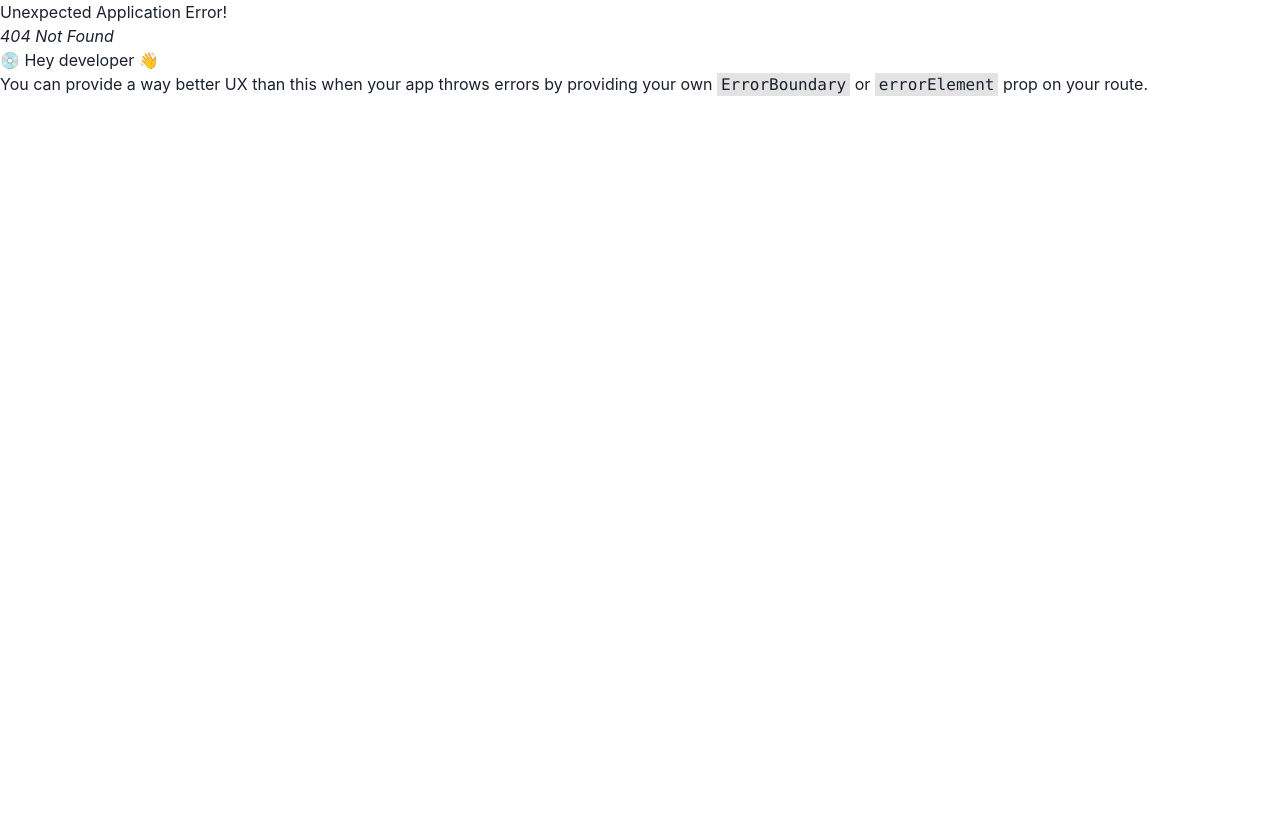
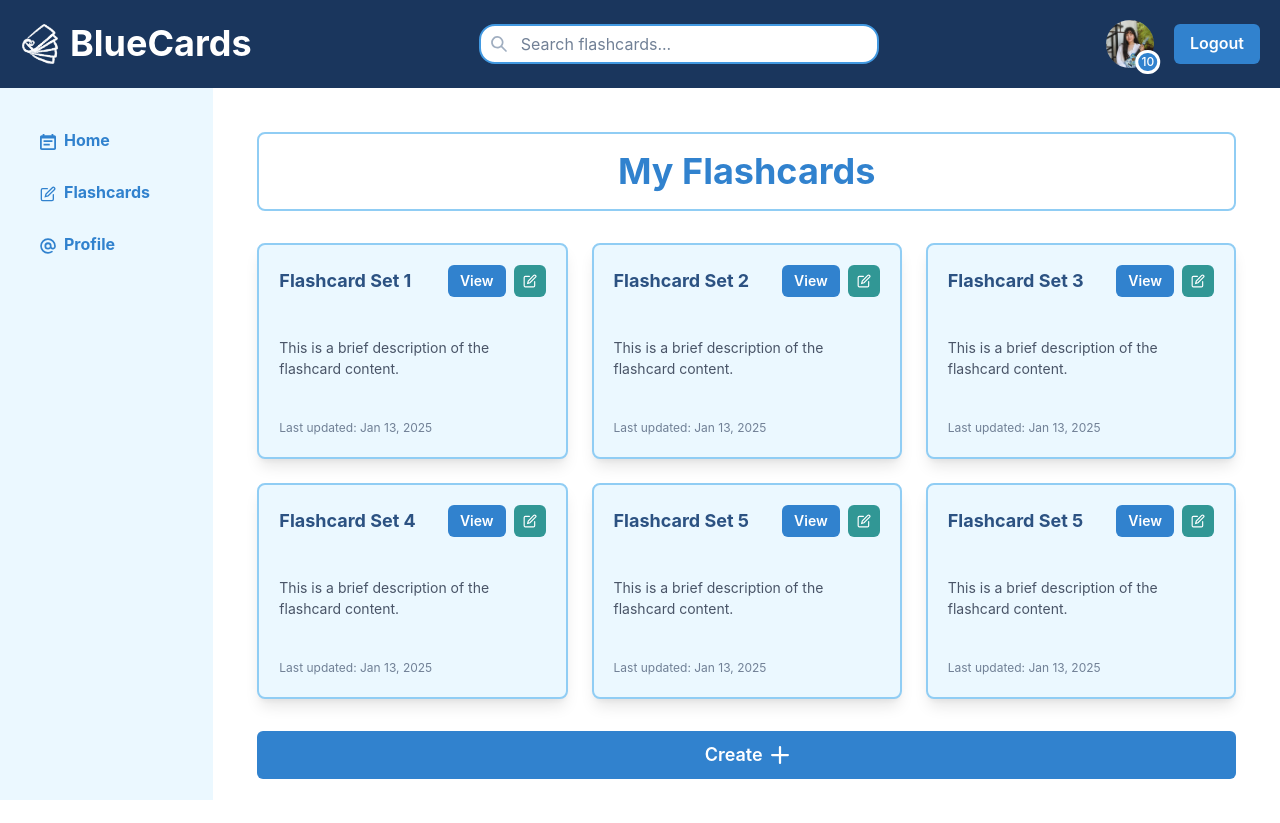
Before and after one commit to miriamochavillo/bluecards-project, a React (Vite) app: page /flashcard-list in a window 1280 px wide. Before the commit this address had no page. Before the commit the page ends 800 px from the top, so only its background shows below. Built offline with nearby package versions, Linux system fonts and the light colour scheme.

Commit message:
Flashcards are able to be created and be deleted

```diff
--- a/package.json
+++ b/package.json
@@ -18,7 +18,9 @@
     "react": "^18.3.1",
     "react-beautiful-dnd": "^13.1.1",
     "react-dom": "^18.3.1",
-    "react-router-dom": "^7.1.1"
+    "react-icons": "^5.4.0",
+    "react-router-dom": "^7.1.1",
+    "uuid": "^11.0.5"
   },
   "devDependencies": {
     "@eslint/js": "^9.17.0",
--- a/src/app/App.tsx
+++ b/src/app/App.tsx
@@ -13,6 +13,7 @@ import Flashcards from "../pages/Flashcards";
 import CreateFlashcards from "../pages/CreateFlashcards";
 import MyFlashcards from "../pages/MyFlashcards";
 import FlashcardSet from "../pages/FlashcardSet";
+import FlashcardList from "../pages/FlashcardList";
 // router and routes
 const router = createBrowserRouter(
   createRoutesFromElements(
@@ -23,6 +24,7 @@ const router = createBrowserRouter(
       <Route path="/create-flashcards" element={<CreateFlashcards />} />
       <Route path="/my-flashcards" element={<MyFlashcards />} />
       <Route path="/flashcard-set" element={<FlashcardSet />} />
+      <Route path="/flashcard-list" element={<FlashcardList />} />
     </Route>
   )
 );
--- a/src/pages/CreateFlashcards.tsx
+++ b/src/pages/CreateFlashcards.tsx
@@ -18,15 +18,17 @@ import {
 } from "@chakra-ui/react";
 import { AddIcon, DeleteIcon, DragHandleIcon } from "@chakra-ui/icons";
 import { useNavigate } from "react-router-dom";
+import { v4 as uuidv4 } from "uuid";
 
 export default function CreateFlashcards() {
-  const navigate = useNavigate();
+  const flashcardSetId = uuidv4();
 
   const [title, setTitle] = useState("");
   const [description, setDescription] = useState("");
   const [flashcards, setFlashcards] = useState([
     { definition: "", answer: "" },
   ]);
+  const navigate = useNavigate();
   const [isSubmitted, setIsSubmitted] = useState(false);
   const toast = useToast();
 
@@ -54,6 +56,28 @@ export default function CreateFlashcards() {
     setFlashcards(flashcards.filter((_, i) => i !== index));
   };
 
+  // const saveFlashcardSet = () => {
+  //   setIsSubmitted(true);
+  //   if (
+  //     !title.trim() ||
+  //     flashcards.some((f) => !f.definition.trim() || !f.answer.trim())
+  //   ) {
+  //     return;
+  //   }
+
+  //   // Logic to save the flashcard set
+  //   console.log({ id: flashcardSetId, title, description, flashcards });
+  //   toast({
+  //     title: "Success",
+  //     description: `"${title}" card set was saved successfully.`,
+  //     status: "success",
+  //     duration: 5000,
+  //     isClosable: true,
+  //     position: "top",
+  //   });
+  //   navigate("/my-flashcards");
+  // };
+
   const saveFlashcardSet = () => {
     setIsSubmitted(true);
     if (
@@ -62,16 +86,35 @@ export default function CreateFlashcards() {
     ) {
       return;
     }
-    // Logic to save the flashcard set
-    console.log({ title, description, flashcards });
+
+    const newFlashcardSet = {
+      id: flashcardSetId,
+      title,
+      description,
+      flashcards,
+      lastUpdated: new Date().toLocaleString(),
+    };
+
+    // Get existing flashcard sets from localStorage
+    const existingSets = JSON.parse(
+      localStorage.getItem("flashcardSets") || "[]"
+    );
+
+    // Save the new set
+    localStorage.setItem(
+      "flashcardSets",
+      JSON.stringify([...existingSets, newFlashcardSet])
+    );
+
     toast({
       title: "Success",
-      description: "Flashcard set saved successfully.",
+      description: `"${title}" card set was saved successfully.`,
       status: "success",
       duration: 5000,
       isClosable: true,
       position: "top",
     });
+
     navigate("/my-flashcards");
   };
 
--- /dev/null
+++ b/src/pages/FlashcardList.tsx
@@ -0,0 +1,150 @@
+import { useEffect, useState } from "react";
+import { CardBody, CardHeader, Heading } from "@chakra-ui/react";
+
+import {
+  Card,
+  CardFooter,
+  HStack,
+  IconButton,
+  Spacer,
+  Text,
+} from "@chakra-ui/react";
+
+import { AddIcon, EditIcon } from "@chakra-ui/icons";
+import { Button } from "@chakra-ui/react";
+
+import { SimpleGrid } from "@chakra-ui/react";
+import { useNavigate } from "react-router-dom";
+
+const initialFlashcardSets = [
+  {
+    id: 1,
+    title: "Flashcard Set 1",
+    description: "This is a brief description of the flashcard content.",
+    definition: "This is a brief definition of the flashcard content.",
+    answer: "This is a brief answer of the flashcard content.",
+  },
+  {
+    id: 2,
+    title: "Flashcard Set 2",
+    description: "This is a brief description of the flashcard content.",
+    definition: "This is a brief definition of the flashcard content.",
+    answer: "This is a brief answer of the flashcard content.",
+  },
+  {
+    id: 3,
+    title: "Flashcard Set 3",
+    description: "This is a brief description of the flashcard content.",
+    definition: "This is a brief definition of the flashcard content.",
+    answer: "This is a brief answer of the flashcard content.",
+  },
+  {
+    id: 4,
+    title: "Flashcard Set 4",
+    description: "This is a brief description of the flashcard content.",
+    definition: "This is a brief definition of the flashcard content.",
+    answer: "This is a brief answer of the flashcard content.",
+  },
+  {
+    id: 5,
+    title: "Flashcard Set 5",
+    description: "This is a brief description of the flashcard content.",
+    definition: "This is a brief definition of the flashcard content.",
+    answer: "This is a brief answer of the flashcard content.",
+  },
+  {
+    id: 6,
+    title: "Flashcard Set 5",
+    description: "This is a brief description of the flashcard content.",
+    definition: "This is a brief definition of the flashcard content.",
+    answer: "This is a brief answer of the flashcard content.",
+  },
+];
+
+const getInitialData = () => {
+  const data = JSON.parse(localStorage.getItem("flashcardSets"));
+  if (!data) return [];
+  return data;
+};
+
+export default function FlashcardList() {
+  const navigate = useNavigate();
+
+  const [flashcardSets, setFlashcardSets] = useState(initialFlashcardSets);
+  useEffect(() => {
+    localStorage.setItem("flashcardSets", JSON.stringify(flashcardSets));
+  }, [flashcardSets]);
+
+  return (
+    <SimpleGrid spacing={8} maxW="1200px" mx="auto" p={6}>
+      {/* Heading */}
+      <Heading
+        as="h2"
+        color="blue.500"
+        bg="white"
+        border="2px solid"
+        borderColor="blue.200"
+        p={4}
+        borderRadius="lg"
+        textAlign="center"
+      >
+        My Flashcards
+      </Heading>
+      <SimpleGrid columns={{ base: 1, sm: 2, md: 3 }} spacing={6}>
+        {flashcardSets.map((flashcardSet) => (
+          <Card
+            key={flashcardSet.id}
+            bg="blue.50"
+            border="2px solid"
+            borderColor="blue.200"
+            borderRadius="lg"
+            boxShadow="lg"
+            transition="all 0.3s ease-in-out"
+            _hover={{ transform: "scale(1.05)", boxShadow: "2xl" }}
+          >
+            <CardHeader>
+              <HStack spacing={3}>
+                <Heading fontSize="lg" color="blue.700">
+                  {flashcardSet.title}
+                </Heading>
+                <Spacer />
+                <HStack spacing={2}>
+                  <Button size="sm" colorScheme="blue">
+                    View
+                  </Button>
+                  <IconButton
+                    size="sm"
+                    icon={<EditIcon />}
+                    colorScheme="teal"
+                    aria-label="Edit"
+                    _hover={{ bg: "teal.600" }}
+                  />
+                </HStack>
+              </HStack>
+            </CardHeader>
+            <CardBody>
+              <Text fontSize="sm" color="gray.600">
+                {flashcardSet.description}
+              </Text>
+            </CardBody>
+            <CardFooter>
+              <Text fontSize="xs" color="gray.500">
+                Last updated: Jan 13, 2025
+              </Text>
+            </CardFooter>
+          </Card>
+        ))}
+      </SimpleGrid>
+      <Button
+        rightIcon={<AddIcon />}
+        colorScheme="blue"
+        variant="solid"
+        size="lg"
+        _hover={{ bg: "blue.900", transform: "scale(1.05)" }}
+        onClick={() => navigate("/create-flashcards")}
+      >
+        Create
+      </Button>
+    </SimpleGrid>
+  );
+}
--- a/src/pages/MyFlashcards.tsx
+++ b/src/pages/MyFlashcards.tsx
@@ -1,4 +1,5 @@
-import { EditIcon } from "@chakra-ui/icons";
+import { useEffect, useState } from "react";
+import { AddIcon } from "@chakra-ui/icons";
 import {
   Button,
   Card,
@@ -8,34 +9,68 @@ import {
   Heading,
   HStack,
   IconButton,
+  Menu,
+  MenuButton,
+  MenuDivider,
+  MenuItem,
+  MenuList,
   Spacer,
   Text,
 } from "@chakra-ui/react";
-
 import { SimpleGrid } from "@chakra-ui/react";
 import { useNavigate } from "react-router-dom";
+import { SlOptionsVertical } from "react-icons/sl";
+
+interface FlashcardSet {
+  id: string;
+  title: string;
+  description: string;
+  lastUpdated: string;
+}
 
 export default function MyFlashcards() {
   const navigate = useNavigate();
+  const [flashcardSets, setFlashcardSets] = useState<FlashcardSet[]>([]);
+
+  useEffect(() => {
+    // Fetch flashcard sets from localStorage
+    const savedSets = JSON.parse(localStorage.getItem("flashcardSets") || "[]");
+    setFlashcardSets(savedSets);
+  }, []);
+
+  const deleteFlashcardSet = (id: string) => {
+    const updatedSets = flashcardSets.filter((set) => set.id !== id);
+    setFlashcardSets(updatedSets);
+    localStorage.setItem("flashcardSets", JSON.stringify(updatedSets));
+  };
+
   return (
     <SimpleGrid spacing={8} maxW="1200px" mx="auto" p={6}>
-      {/* Heading */}
-      <Heading
-        as="h2"
-        color="blue.500"
-        bg="white"
-        border="2px solid"
-        borderColor="blue.200"
-        p={4}
-        borderRadius="lg"
-        textAlign="center"
-      >
+      <HStack border="2px solid" borderColor="blue.200" p={4} borderRadius="lg">
+        <Heading as="h2" color="blue.500" bg="white" textAlign="center">
           My Flashcards
         </Heading>
+        <Spacer />
+        <IconButton
+          aria-label="Create"
+          icon={<AddIcon />}
+          colorScheme="blue"
+          variant="solid"
+          size="lg"
+          _hover={{ bg: "blue.900", transform: "scale(1.05)" }}
+          onClick={() => navigate("/create-flashcards")}
+        />
+      </HStack>
+
+      {flashcardSets.length === 0 ? (
+        <Text fontSize="lg" color="gray.600" textAlign="center">
+          No flashcard sets created yet. Click "Create" to add one!
+        </Text>
+      ) : (
         <SimpleGrid columns={{ base: 1, sm: 2, md: 3 }} spacing={6}>
-        {[1, 2, 3, 4, 5, 6, 7, 8, 9].map((item) => (
+          {flashcardSets.map((set) => (
             <Card
-            key={item}
+              key={set.id}
               bg="blue.50"
               border="2px solid"
               borderColor="blue.200"
@@ -47,45 +82,50 @@ export default function MyFlashcards() {
               <CardHeader>
                 <HStack spacing={3}>
                   <Heading fontSize="lg" color="blue.700">
-                  Card Title
+                    {set.title}
                   </Heading>
                   <Spacer />
                   <HStack spacing={2}>
-                  <Button size="sm" colorScheme="blue">
+                    <Button
+                      size="sm"
+                      colorScheme="blue"
+                      onClick={() => navigate(`/flashcard-set/${set.id}`)}
+                    >
                       View
                     </Button>
-                  <IconButton
+                    <Menu placement="bottom-end">
+                      <MenuButton
+                        as={IconButton}
                         size="sm"
-                    icon={<EditIcon />}
+                        icon={<SlOptionsVertical />}
                         colorScheme="teal"
-                    aria-label="Edit"
-                    _hover={{ bg: "teal.600" }}
+                        aria-label="Options"
                       />
+                      <MenuList>
+                        <MenuItem>Edit</MenuItem>
+                        <MenuDivider />
+                        <MenuItem onClick={() => deleteFlashcardSet(set.id)}>
+                          Delete
+                        </MenuItem>
+                      </MenuList>
+                    </Menu>
                   </HStack>
                 </HStack>
               </CardHeader>
               <CardBody>
                 <Text fontSize="sm" color="gray.600">
-                This is a brief description of the flashcard content.
+                  {set.description || "No description available."}
                 </Text>
               </CardBody>
               <CardFooter>
                 <Text fontSize="xs" color="gray.500">
-                Last updated: Jan 13, 2025
+                  Last updated: {set.lastUpdated}
                 </Text>
               </CardFooter>
             </Card>
           ))}
         </SimpleGrid>
-      <Button
-        colorScheme="blue"
-        variant="solid"
-        size="lg"
-        _hover={{ bg: "blue.900", transform: "scale(1.05)" }}
-        onClick={() => navigate("/create-flashcards")}
-      >
-        Create New Set of Flashcards
-      </Button>
+      )}
     </SimpleGrid>
   );
 }
```
Also changed, not shown: 1 other file (tests, documents, lock files or other folders). Lines whose indentation alone changed are shown as unchanged.
